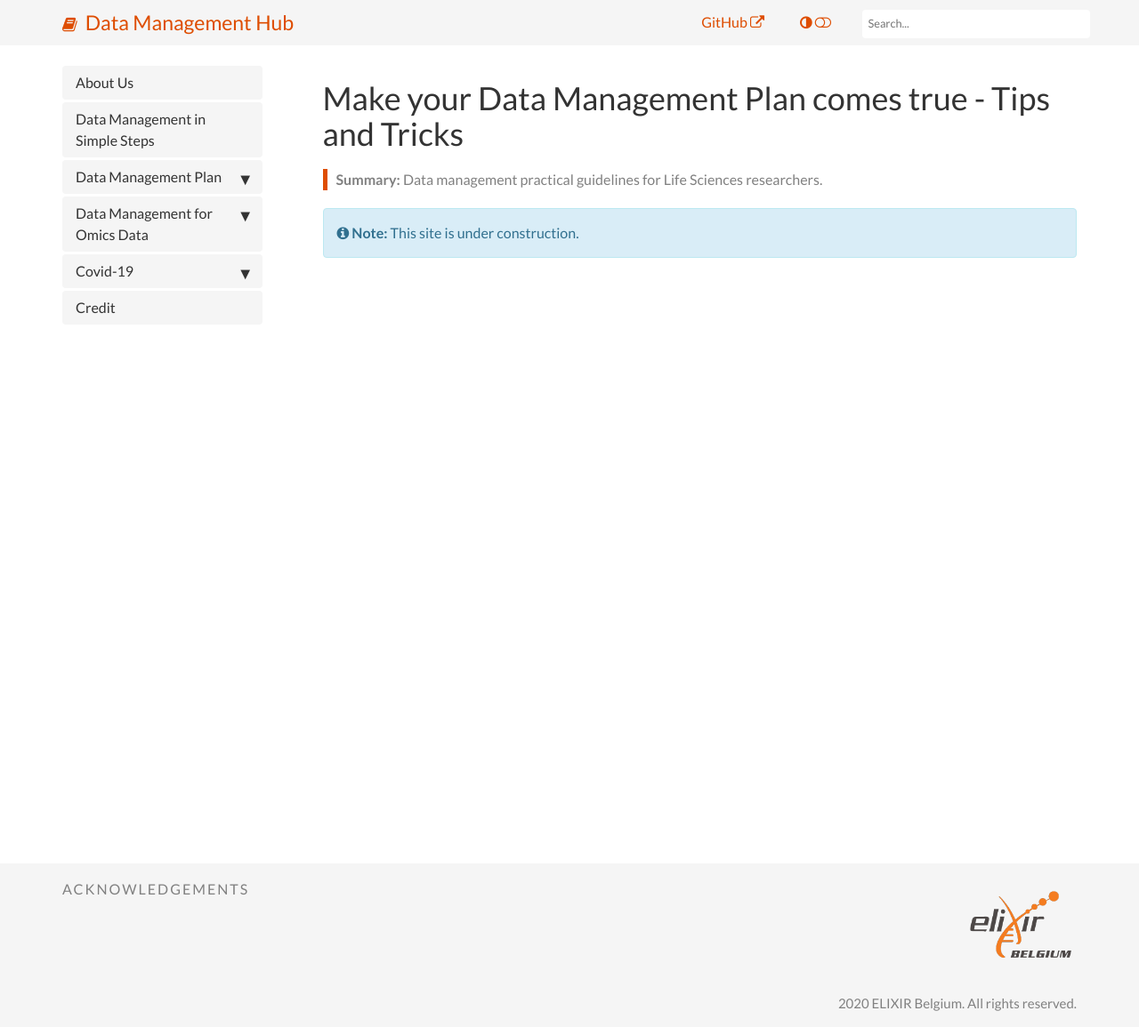
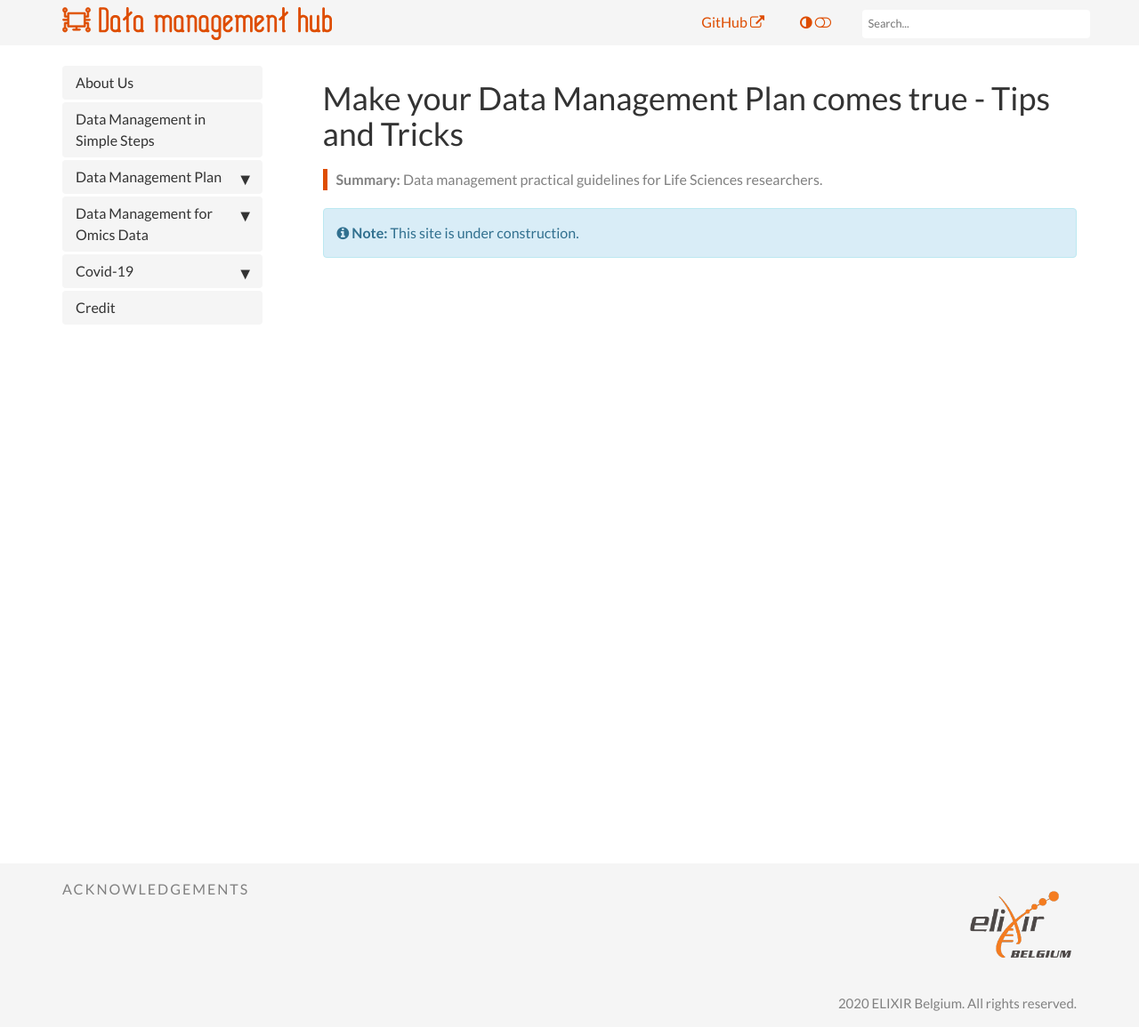
Before and after one commit to ELIXIR-Belgium/rdm-guide, a Jekyll site: the page built from index.md, in a window 1280 px wide. Shown: the whole page at 89% size. Built offline with Jekyll 4.4.1, drawn with Linux system fonts in a browser that asks for light colours.

Commit message:
new logo

```diff
--- a/_includes/topnav.html
+++ b/_includes/topnav.html
@@ -8,7 +8,7 @@
                 <span class="icon-bar"></span>
                 <span class="icon-bar"></span>
             </button>
-            <a class="fa fa-book fa-lg navbar-brand" href="/index.html">&nbsp;<span class="projectTitle"> {{site.topnav_title}}</span></a>
+            <a href="/index.html"><img class="project-title" alt="RDM-logo logo" src="{{ "/images/data_management_hub.svg" }}"></a>
         </div>
         <div class="collapse navbar-collapse" id="bs-example-navbar-collapse-1">
             <ul class="nav navbar-nav navbar-right">
--- a/css/customstyles.css
+++ b/css/customstyles.css
@@ -950,6 +950,11 @@ ol.series li {
     display: block;
 }
 
+.project-title {
+    margin-top: 8px;
+    height: 37px;
+}
+
 .navbar-inverse {
     background-color: var(--nav-bar-bg);
     border-color: rgba(0, 0, 0, 0);
```
Also changed, not shown: images/data_management_hub.svg (added).
